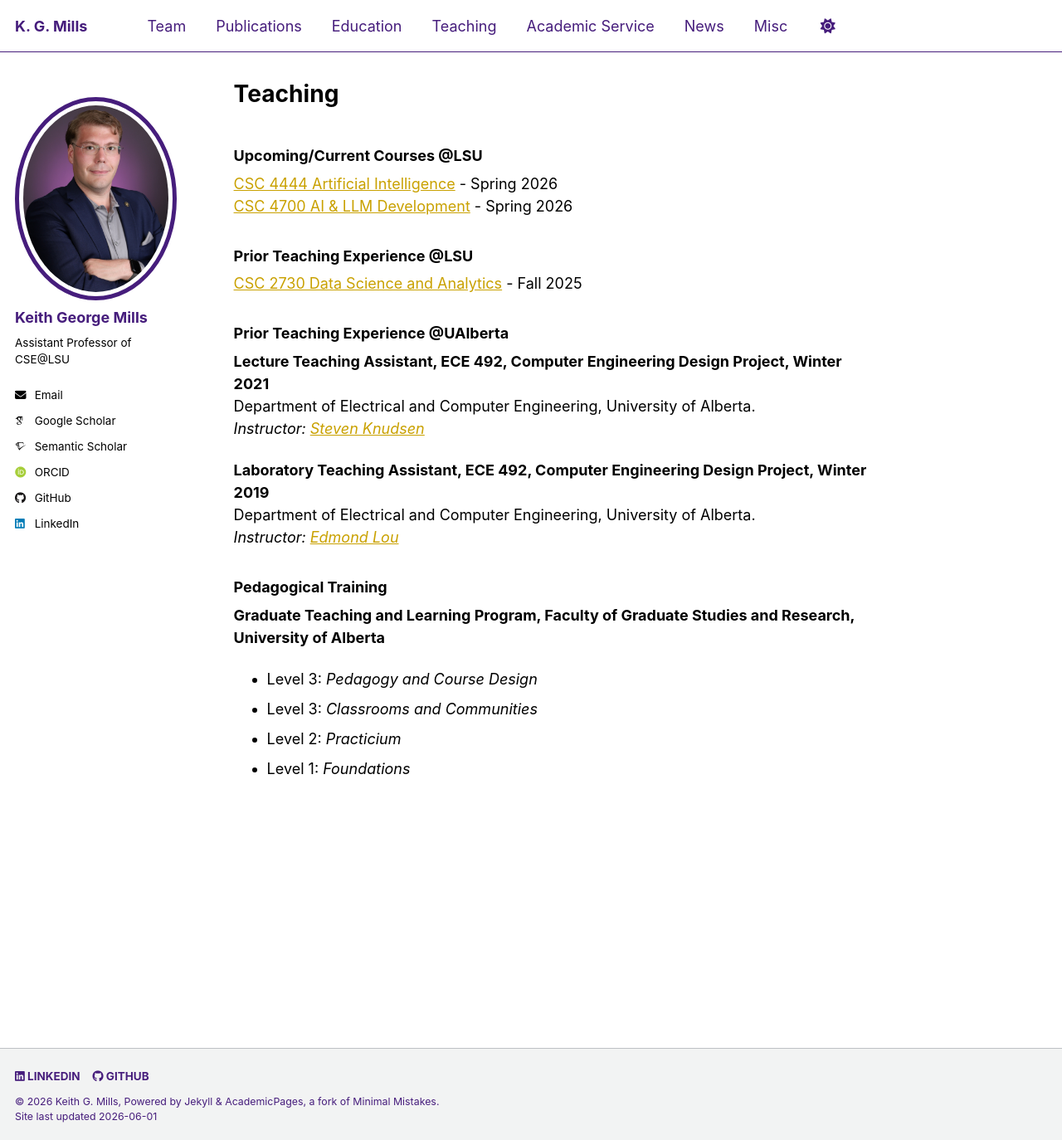
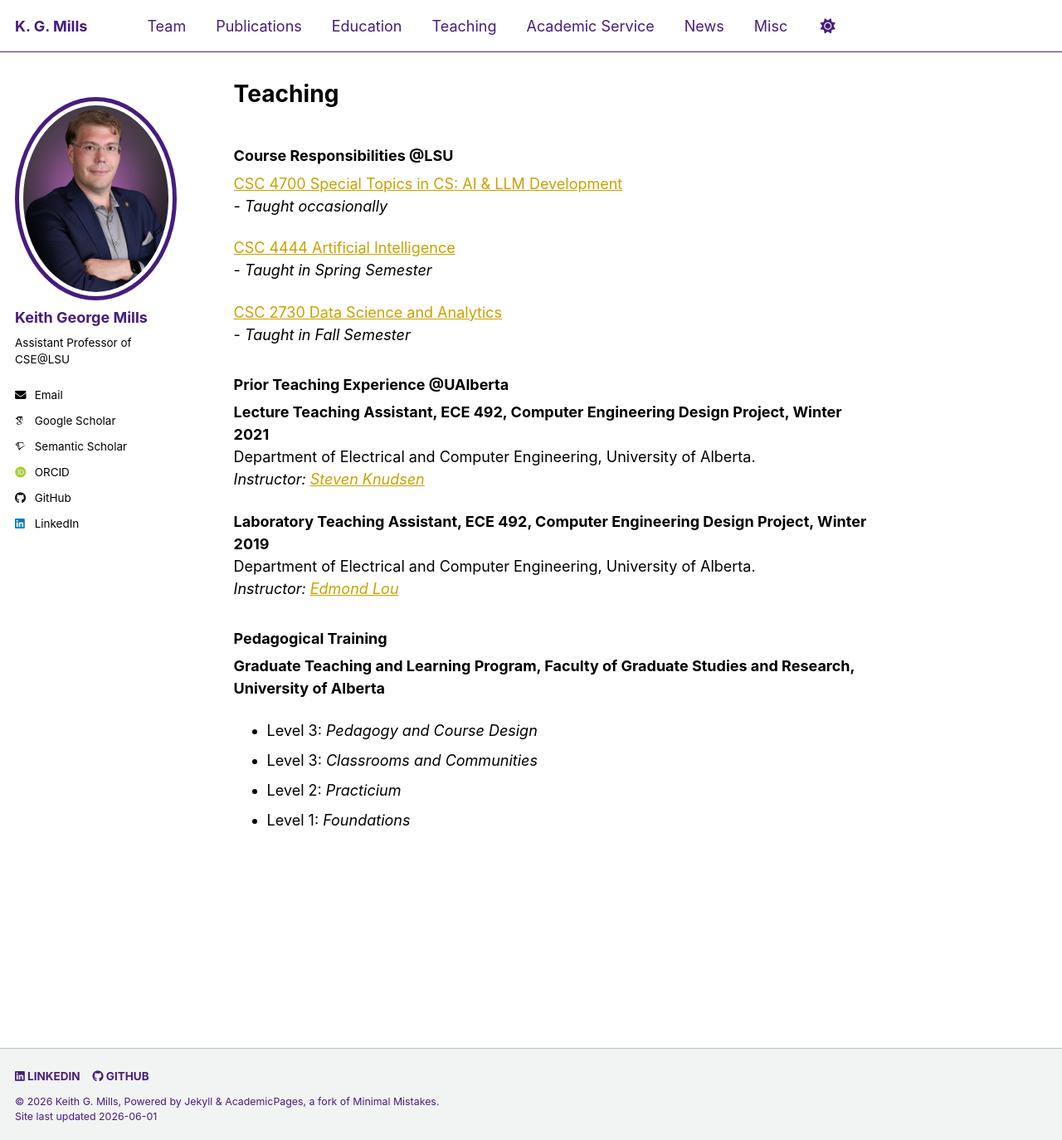
Before and after one commit to kgmills/kgmills.github.io, a Jekyll site: the page built from _pages/teaching.md, in a window 1280 px wide and 1374 px high. Shown: the whole window at 83% size. Built offline with Jekyll 4.4.1, drawn with Linux system fonts in a browser that asks for light colours; some web fonts are replaced.

Commit message:
Update teaching

```diff
--- a/_pages/teaching.md
+++ b/_pages/teaching.md
@@ -4,12 +4,12 @@ title: Teaching
 author_profile: true
 ---
 
-### Upcoming/Current Courses @LSU
-[CSC 4444 Artificial Intelligence](https://catalog.lsu.edu/preview_course_nopop.php?catoid=33&coid=224075) - Spring 2026<br>
-[CSC 4700 AI & LLM Development](https://www.linkedin.com/posts/james-ghawaly-390249a2_lsuxai-lsucs-geauxtigers-activity-7404332719691821057-UxEV?utm_source=share&utm_medium=member_desktop&rcm=ACoAAB8vwT0BxUvELhKw3qS9h5i_NJ3R4dt-2Xg) - Spring 2026<br>
+### Course Responsibilities @LSU
+[CSC 4700 Special Topics in CS: AI & LLM Development](https://www.linkedin.com/posts/kgmills_ai-showcase-csc4700-ugcPost-7457789060443521024-7-DC?utm_source=share&utm_medium=member_desktop&rcm=ACoAAB8vwT0BxUvELhKw3qS9h5i_NJ3R4dt-2Xg)<br>- *Taught occasionally*
 
-### Prior Teaching Experience @LSU
-[CSC 2730 Data Science and Analytics](https://catalog.lsu.edu/preview_course_nopop.php?catoid=33&coid=224445) - Fall 2025<br>
+[CSC 4444 Artificial Intelligence](https://www.linkedin.com/posts/kgmills_csc4444-artificialintelligence-ai-ugcPost-7456367154570092544-xppm?utm_source=share&utm_medium=member_desktop&rcm=ACoAAB8vwT0BxUvELhKw3qS9h5i_NJ3R4dt-2Xg)<br>- *Taught in Spring Semester*
+
+[CSC 2730 Data Science and Analytics](https://www.linkedin.com/posts/kgmills_python-numpy-pandas-activity-7405315564488843264-1LUh?utm_source=share&utm_medium=member_desktop&rcm=ACoAAB8vwT0BxUvELhKw3qS9h5i_NJ3R4dt-2Xg)<br>- *Taught in Fall Semester*
 
 ### Prior Teaching Experience @UAlberta
 **Lecture Teaching Assistant, ECE 492, Computer Engineering Design Project, Winter 2021**<br>
```
